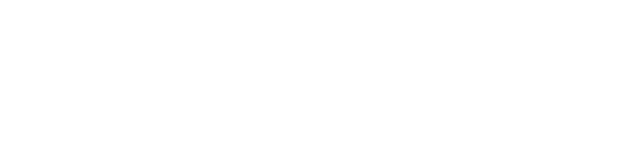
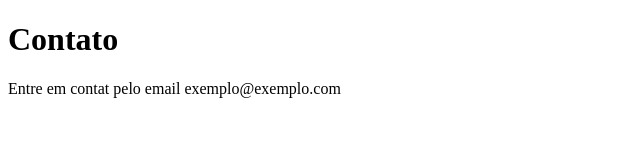
Before and after one commit to phscruzeiro/sistema-de-cadastro, a plain HTML site: page contato.html in a window 1280 px wide. Shown: the whole page, without its empty margins (0-640 px from the left). Drawn offline with Linux system fonts and the light colour scheme.

Commit message:
adicionando o email de contato

```diff
--- a/contato.html
+++ b/contato.html
@@ -7,6 +7,7 @@
     <title>Contato</title>
 </head>
 <body>
-
+    <h1>Contato</h1>
+    <p>Entre em contat pelo email exemplo@exemplo.com</p>
 </body>
 </html>
```
